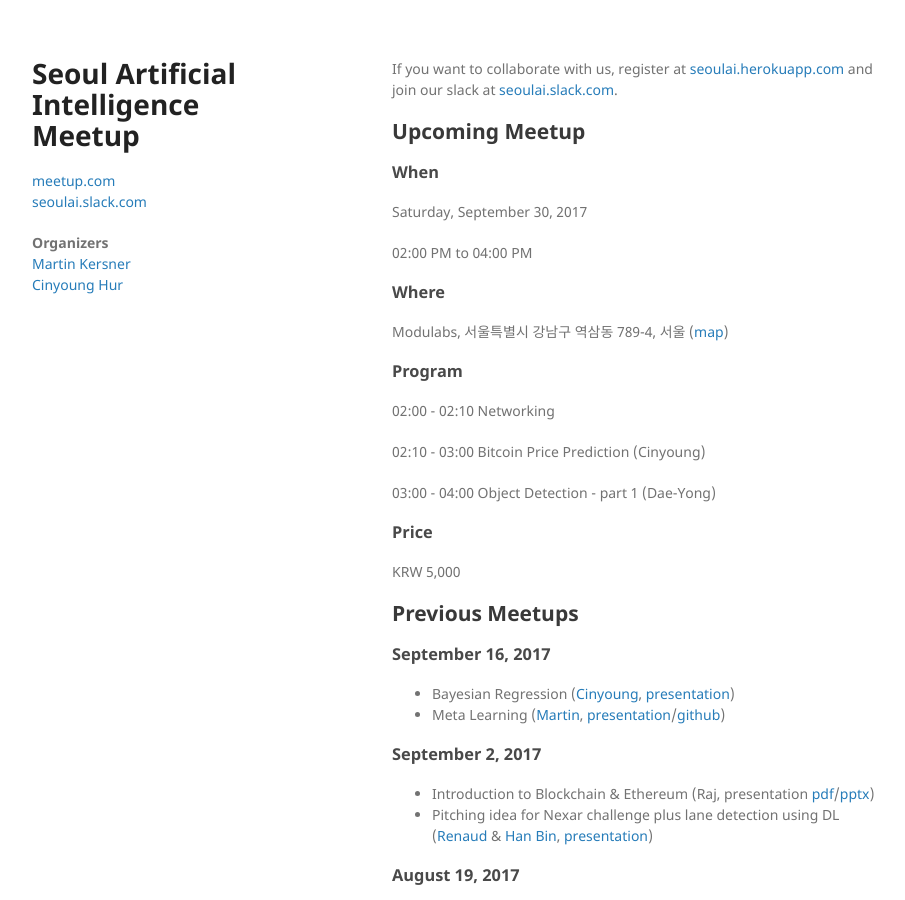
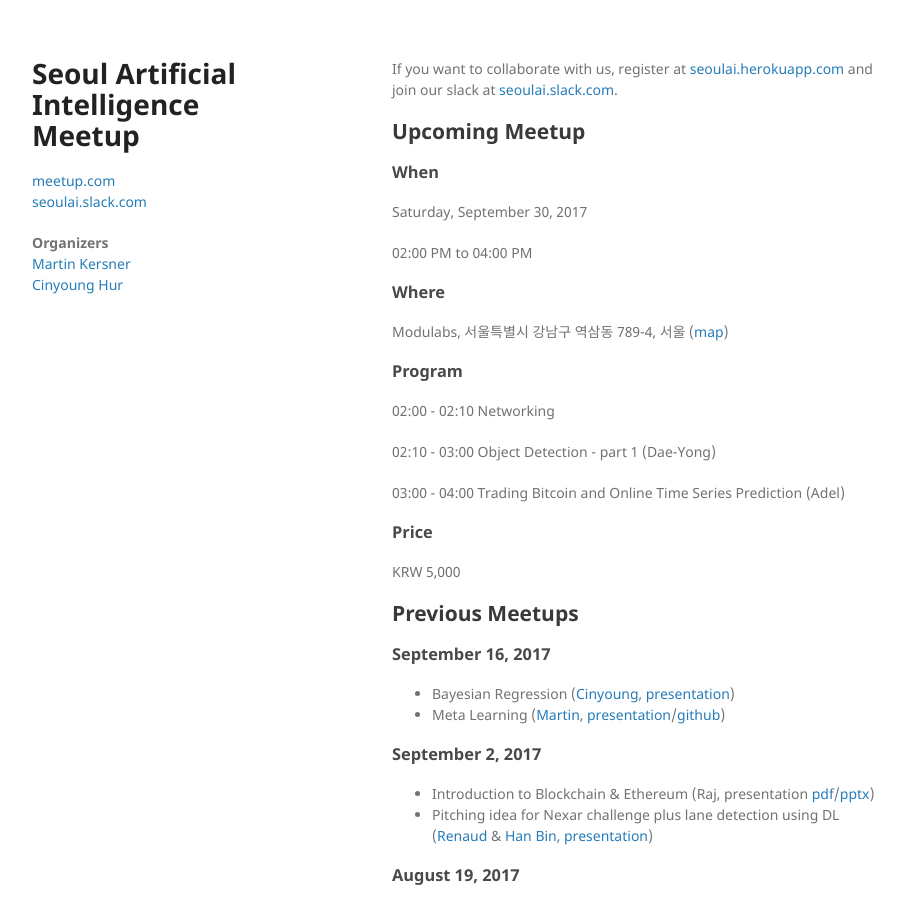
Before and after one commit to martinkersner/seoul-artificial-intelligence-meetup, a Jekyll site: the page built from docs/index.md, in a window 1280 px wide and 900 px high. Shown: the whole window, without its empty margins (178-1083 px from the left). Built offline with Jekyll 4.4.1, drawn with Linux system fonts in a browser that asks for light colours; the repository's description, which GitHub fills in, is left out.

Commit message:
changed presenters for September 30, 2017

```diff
--- a/docs/index.md
+++ b/docs/index.md
@@ -28,9 +28,9 @@
 ### Program
 02:00 - 02:10 Networking
 
-02:10 - 03:00 Bitcoin Price Prediction (Cinyoung)
+02:10 - 03:00 Object Detection - part 1 (Dae-Yong)
 
-03:00 - 04:00 Object Detection - part 1 (Dae-Yong)
+03:00 - 04:00 Trading Bitcoin and Online Time Series Prediction (Adel)
 
 ### Price
 <!-- TBD -->
```
